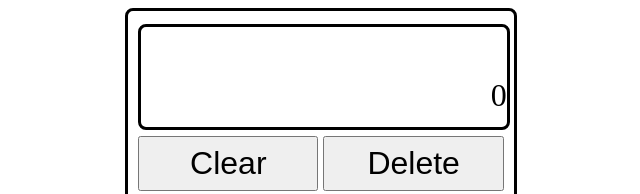
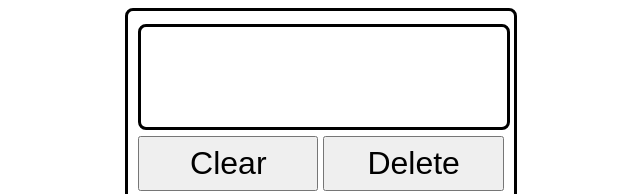
Before and after one commit to SanishPoudel/Calculator, a plain HTML site: page index.html in a window 1280 px wide. Shown: the top 194 px of the page, 319-959 px from the left. Drawn offline with Linux system fonts and the light colour scheme.

Commit message:
Removed the unnecessary 0

```diff
--- a/index.html
+++ b/index.html
@@ -12,7 +12,7 @@
             <div class="display">
                 <!-- For the display -->
                 <div class="disp1"></div>
-                <div class="disp2">0</div>
+                <div class="disp2"></div>
             </div>
 
             <div class="erase">
```
